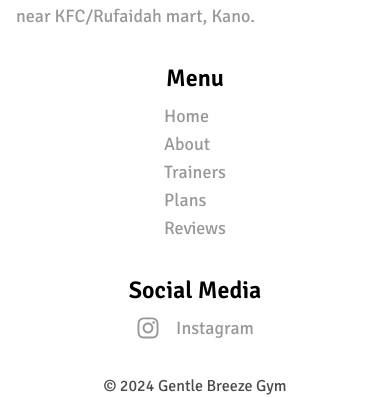
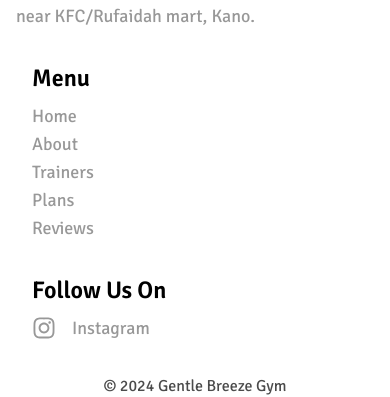
Before and after one commit to abupraise/GentleBreeze, a React (Vite) app: page / in a window 390 px wide. Shown: the part 7828-8225 px from the top of the page. Built offline with nearby package versions, Linux system fonts and the light colour scheme.

Commit message:
Updating snippet

```diff
--- a/src/components/MenuLinks.jsx
+++ b/src/components/MenuLinks.jsx
@@ -3,11 +3,11 @@ import { Link } from "react-scroll";
 
 const MenuLinks = () => {
   return (
-    <div className="flex flex-col items-center lg:ml-16 w-full lg:w-64">
-      <h3 className="text-black font-signika font-semibold text-2xl mb-2">
+    <div className="flex flex-col items-start lg:items-center w-full lg:w-64 lg:ml-16">
+      <h3 className="text-black font-signika font-semibold text-2xl mb-2 pl-4 lg:pl-0">
         Menu
       </h3>
-      <ul className="space-y-2">
+      <ul className="space-y-2 text-left pl-4 lg:pl-0">
         <Link to="home" spy={true} smooth={true} duration={500}>
           <li className="text-black opacity-40 font-signika text-lg hover:text-red-500 hover:opacity-100 cursor-pointer">
             Home
--- a/src/components/SocialMediaLinks.jsx
+++ b/src/components/SocialMediaLinks.jsx
@@ -4,9 +4,11 @@ import { faInstagram } from "@fortawesome/free-brands-svg-icons";
 
 const SocialMediaLinks = () => {
   return (
-    <div className="flex flex-col items-center lg:ml-16 w-full lg:w-64">
-      <h3 className="text-black font-signika font-semibold text-2xl mb-2">Social Media</h3>
-      <ul className="space-y-4">
+    <div className="flex flex-col items-start lg:items-center w-full lg:w-64 lg:ml-16">
+      <h3 className="text-black font-signika font-semibold text-2xl mb-2 pl-4 lg:pl-0">
+        Follow Us On
+      </h3>
+      <ul className="space-y-4 pl-4 lg:pl-0">
         {/* <li className="flex items-center space-x-4">
           <FontAwesomeIcon icon={faYoutube} className="w-6 h-6 opacity-40 text-black" />
           <span className="text-black opacity-40 font-signika text-lg">YouTube</span>
@@ -16,8 +18,15 @@ const SocialMediaLinks = () => {
           <span className="text-black opacity-40 font-signika text-lg">Facebook</span>
         </li> */}
         <li className="flex items-center space-x-4">
-          <FontAwesomeIcon icon={faInstagram} className="w-6 h-6 opacity-40 text-black" />
-          <a href="https://www.instagram.com/gentle_breeze.kn?igsh=MTlwcGJyZ2NmMWZtOQ=="><span className="text-black opacity-40 font-signika text-lg">Instagram</span></a>
+          <FontAwesomeIcon
+            icon={faInstagram}
+            className="w-6 h-6 opacity-40 text-black"
+          />
+          <a href="https://www.instagram.com/gentle_breeze.kn?igsh=MTlwcGJyZ2NmMWZtOQ==">
+            <span className="text-black opacity-40 font-signika text-lg">
+              Instagram
+            </span>
+          </a>
         </li>
       </ul>
     </div>
```
